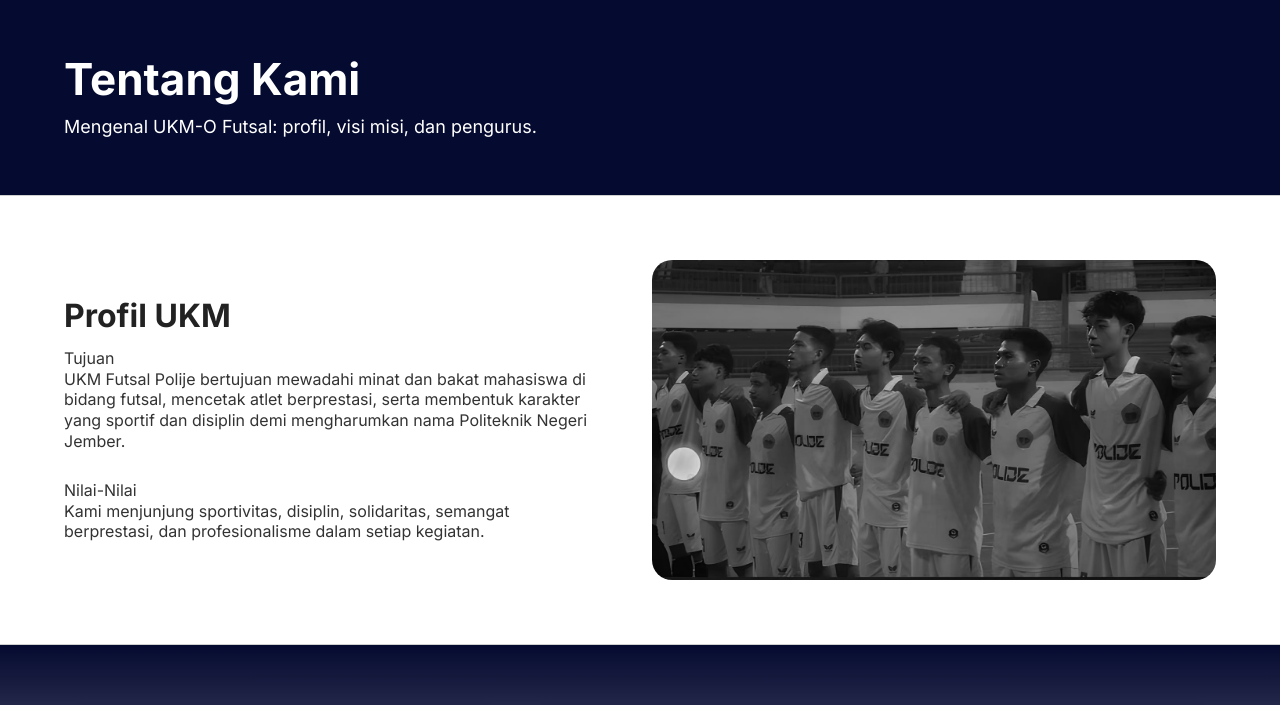
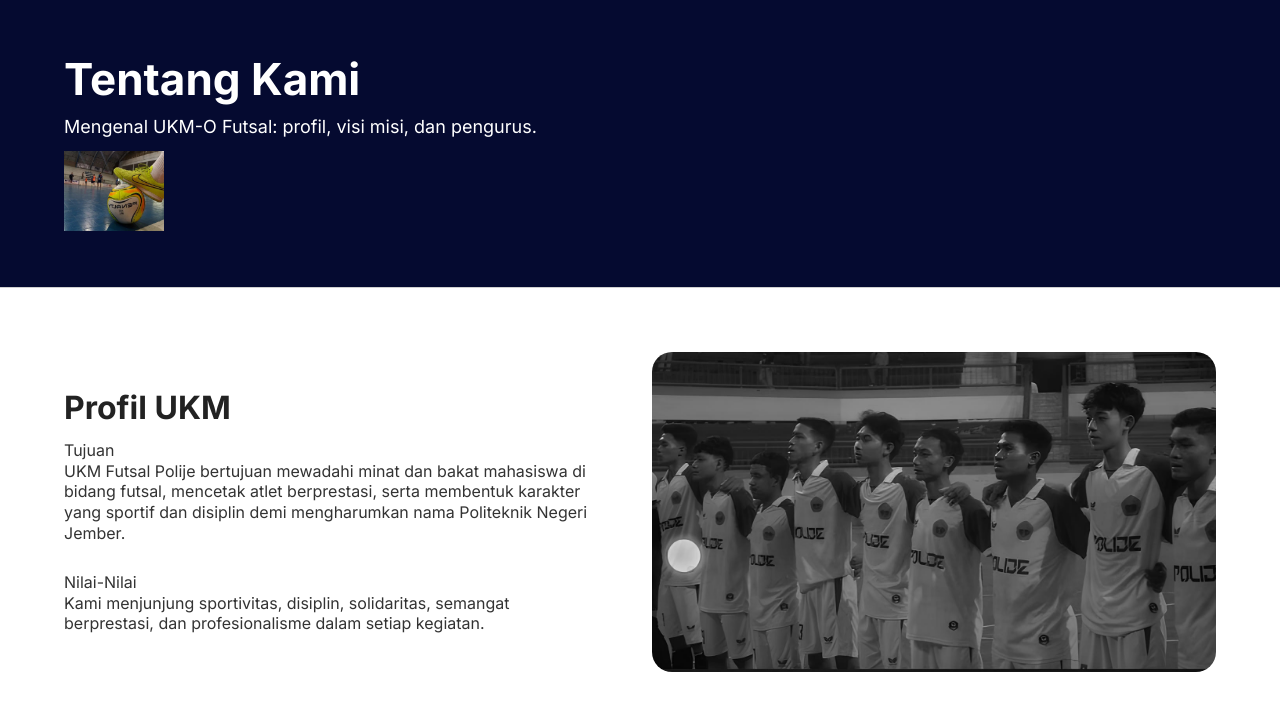
Before and after one commit to amino134289-cpu/Project-UKM-Futsal, a plain HTML site: page tentang-kami.html in a window 1280 px wide. Shown: the part 82-787 px from the top of the page. Drawn offline with nearby package versions, Linux system fonts and the light colour scheme.

```diff
--- a/tentang-kami.html
+++ b/tentang-kami.html
@@ -50,6 +50,7 @@
     <section class="page-hero" aria-labelledby="judul-halaman">
       <h1 id="judul-halaman">Tentang Kami</h1>
       <p>Mengenal UKM-O Futsal: profil, visi misi, dan pengurus.</p>
+      <img src="elemen 1.jpg" width="100" height="80">
       <nav aria-label="Navigasi halaman ini">
         <ul>
           <li><a href="#profil">Profil UKM</a></li>
```
Also changed, not shown: elemen 1.jpg (added).
